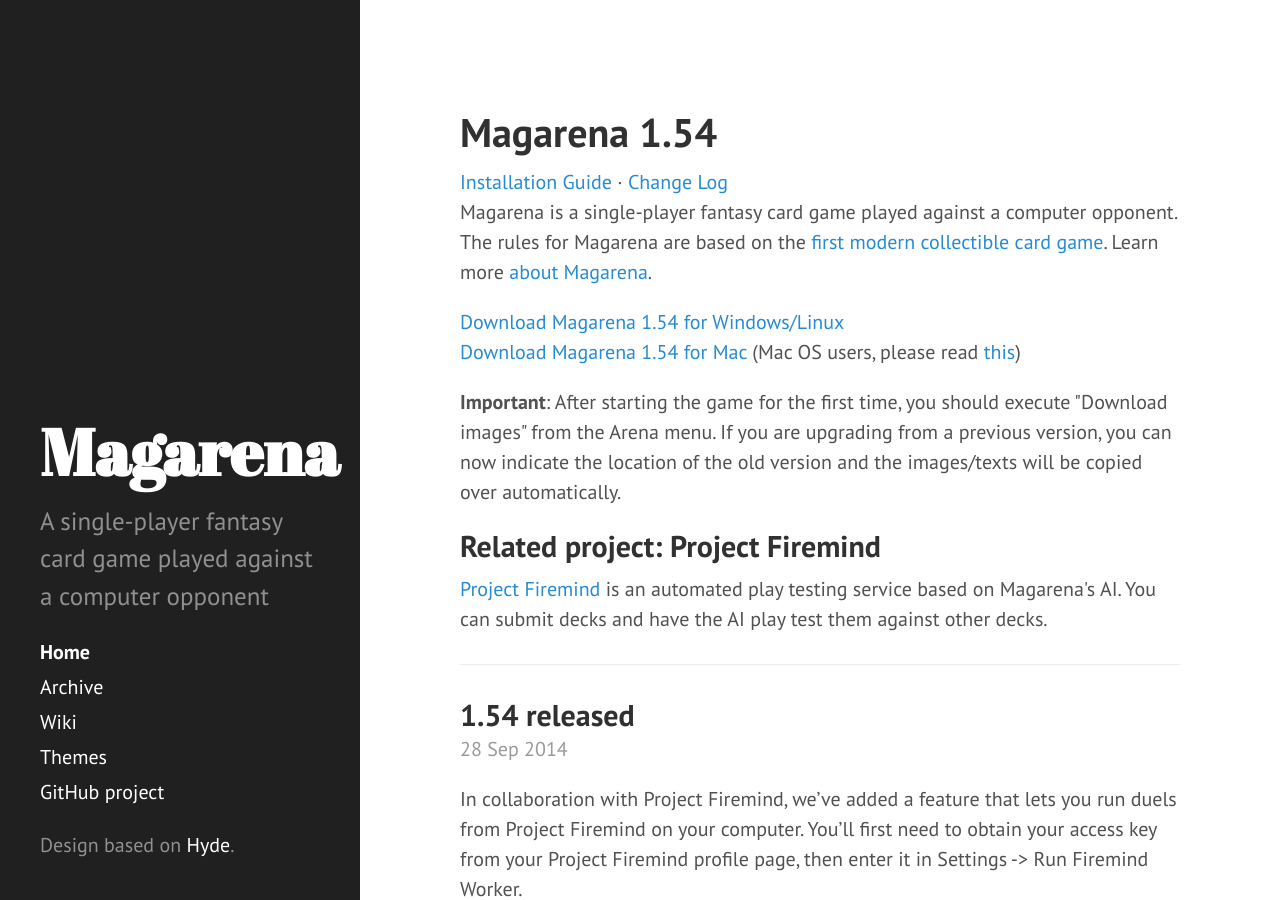
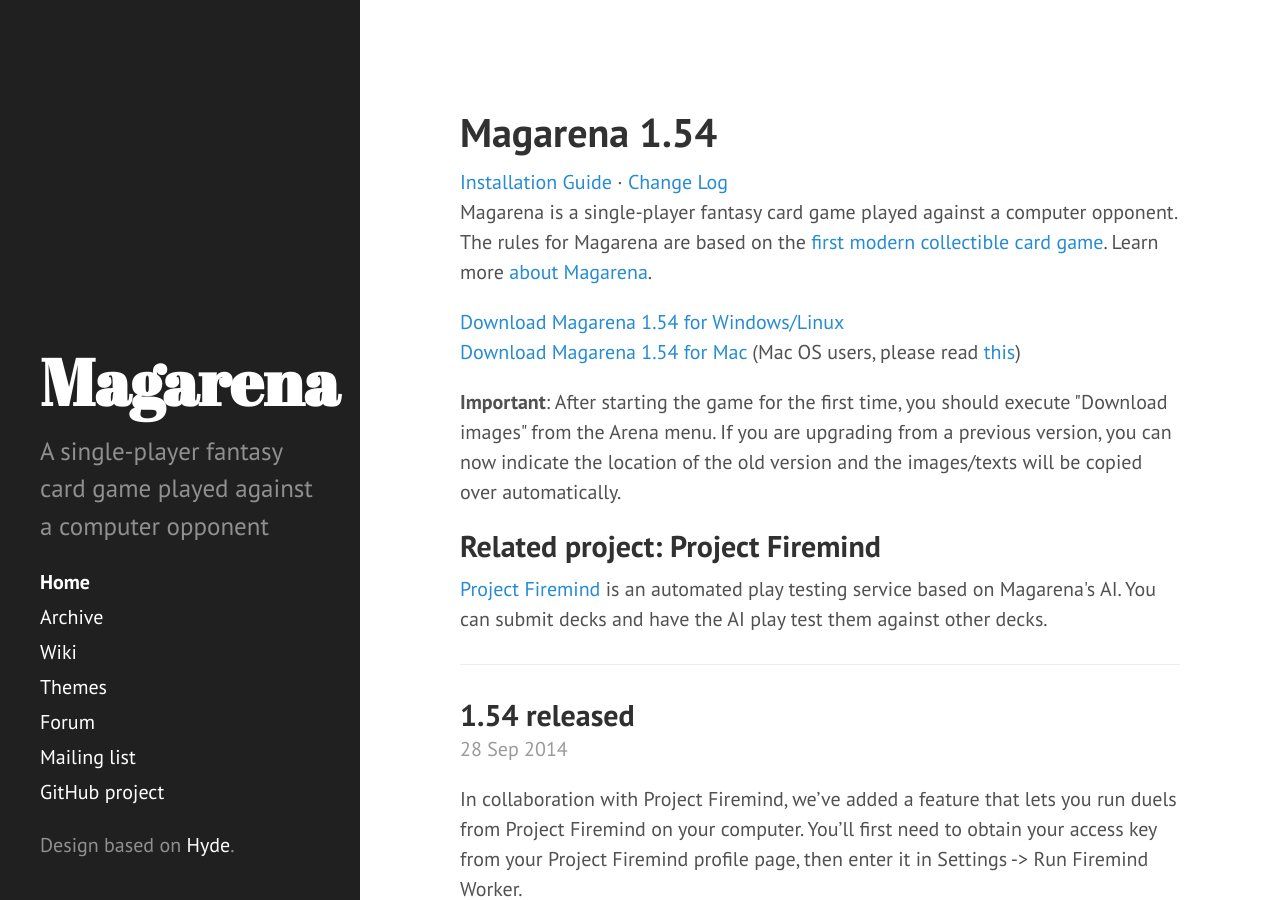
Before and after one commit to magarena/magarena.github.io, a Jekyll site: the page built from index.html, in a window 1280 px wide and 900 px high. Built offline with Jekyll 4.4.1, drawn with Linux system fonts in a browser that asks for light colours; Markdown is read by kramdown in place of the engine named in the settings; the list of posts is cut into pages by our own code.

Commit message:
add links to forum and mailing in sidebar

```diff
--- a/_includes/sidebar.html
+++ b/_includes/sidebar.html
@@ -28,6 +28,8 @@
 
       <a class="sidebar-nav-item" href="{{ site.github.repo }}/wiki">Wiki</a>
       <a class="sidebar-nav-item" href="{{ site.github.repo }}/wiki/ThemesScreenshots">Themes</a>
+      <a class="sidebar-nav-item" href="http://www.slightlymagic.net/forum/viewforum.php?f=82">Forum</a>
+      <a class="sidebar-nav-item" href="https://groups.google.com/forum/#!forum/magarena">Mailing list</a>
       <a class="sidebar-nav-item" href="{{ site.github.repo }}">GitHub project</a>
     </nav>
     <p>Design based on <a href="http://hyde.getpoole.com/">Hyde</a>.</p>
```
